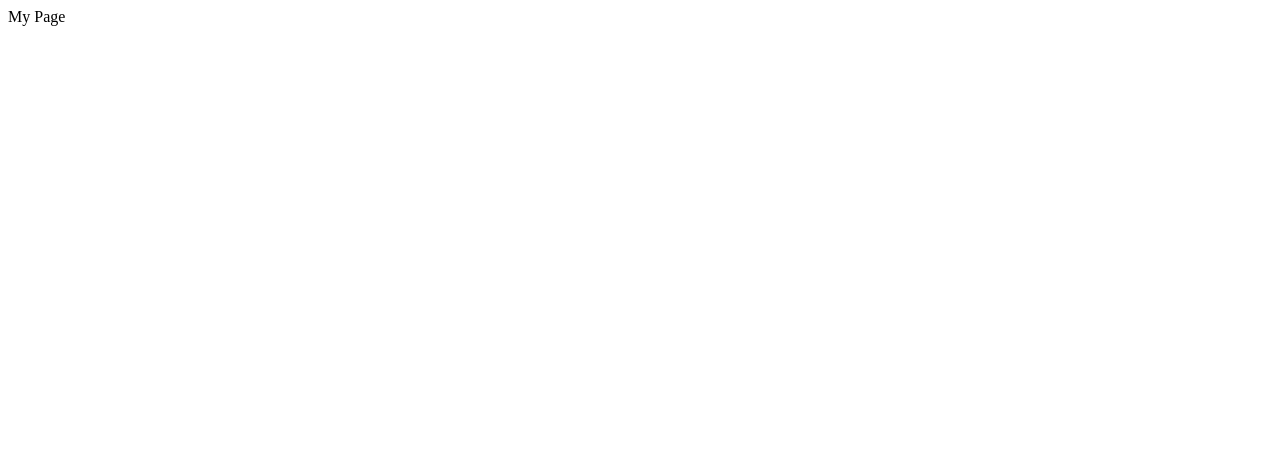
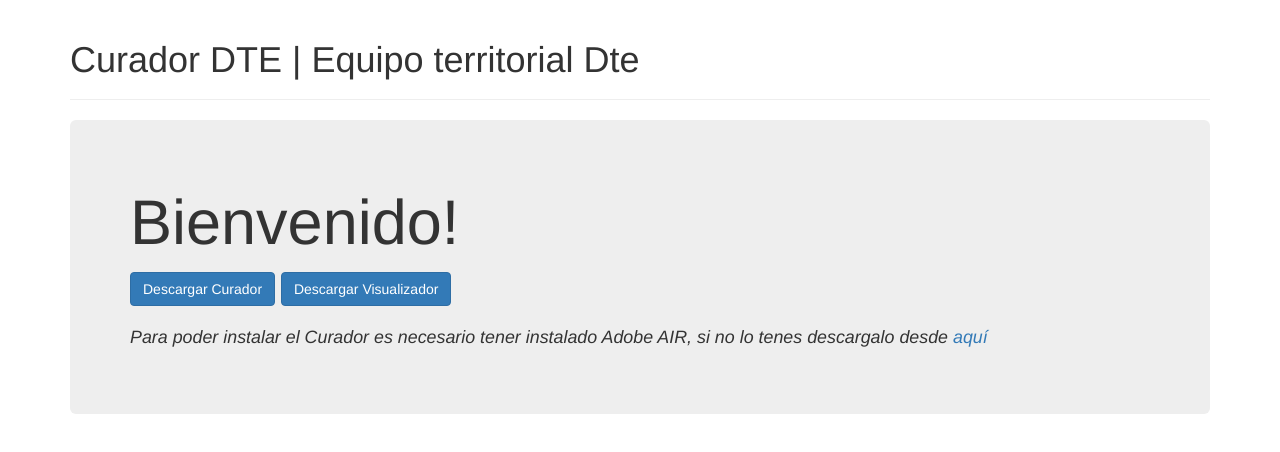
Before and after one commit to Dte-ba/curador-dte, a plain HTML site: page index.html in a window 1280 px wide. Drawn offline with nearby package versions, Linux system fonts and the light colour scheme.

Commit message:
ready to upload

```diff
--- a/index.html
+++ b/index.html
@@ -1 +1,30 @@
-My Page
+<!DOCTYPE html>
+<html lang="en">
+<head>
+  <meta charset="UTF-8">
+  <title>Curar DTE</title>
+
+  <!-- Latest compiled and minified CSS -->
+  <link rel="stylesheet" href="https://maxcdn.bootstrapcdn.com/bootstrap/3.3.7/css/bootstrap.min.css" integrity="sha384-BVYiiSIFeK1dGmJRAkycuHAHRg32OmUcww7on3RYdg4Va+PmSTsz/K68vbdEjh4u" crossorigin="anonymous">
+
+</head>
+<body>
+
+  <div class="container">
+    <div class="page-header">
+      <h1>Curador DTE | Equipo territorial Dte</h1>
+    </div>
+
+    <div class="jumbotron">
+      <h1>Bienvenido!</h1>
+      <p></p>
+      <p>
+        <a class="btn btn-primary" href="#" role="button">Descargar Curador</a>
+        <a class="btn btn-primary" href="#" role="button">Descargar Visualizador</a>
+      </p>
+      <p><small><i>Para poder instalar el Curador es necesario tener instalado Adobe AIR, si no lo tenes descargalo desde <a href="https://get.adobe.com/es/air/">aquí</a></i></small></p>
+    </div>
+  </div>
+
+</body>
+</html>
```
